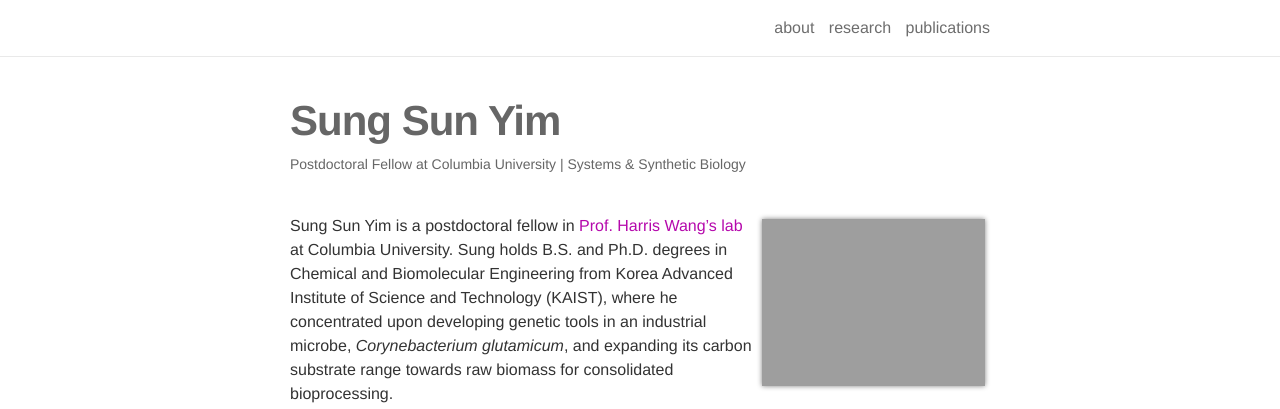
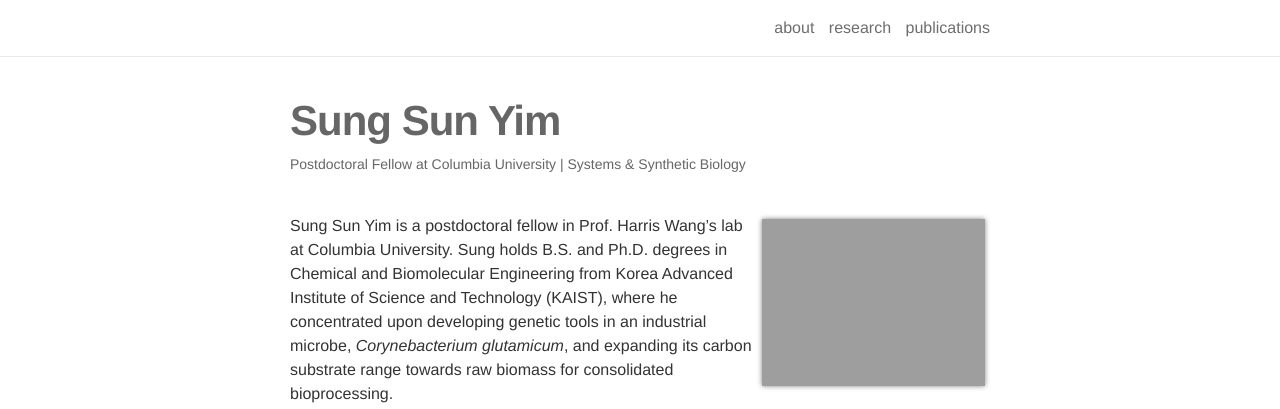
Before and after one commit to ssyim/ssyim.github.io, a Jekyll site: the page built from _pages/1_about.md, in a window 1280 px wide and 1123 px high. Shown: the top 409 px of the window. Built offline with Jekyll 4.4.1, drawn with Linux system fonts in a browser that asks for light colours; some web fonts are replaced; some of the changed lines change nothing that is shown.

Commit message:
20200417_6

```diff
--- a/_pages/1_about.md
+++ b/_pages/1_about.md
@@ -12,7 +12,7 @@ news: true
 social: true
 ---
 
-Sung Sun Yim is a postdoctoral fellow in <a href="http://wanglab.c2b2.columbia.edu/">Prof. Harris Wang's lab</a> at Columbia University. Sung holds B.S. and Ph.D. degrees in Chemical and Biomolecular Engineering from Korea Advanced Institute of Science and Technology (KAIST), where he concentrated upon developing genetic tools in an industrial microbe, <i>Corynebacterium glutamicum</i>, and expanding its carbon substrate range towards raw biomass for consolidated bioprocessing.
+Sung Sun Yim is a postdoctoral fellow in Prof. Harris Wang's lab at Columbia University. Sung holds B.S. and Ph.D. degrees in Chemical and Biomolecular Engineering from Korea Advanced Institute of Science and Technology (KAIST), where he concentrated upon developing genetic tools in an industrial microbe, <i>Corynebacterium glutamicum</i>, and expanding its carbon substrate range towards raw biomass for consolidated bioprocessing.
 
 Currently at the Wang lab, Sung is studying gene regulatory compatibility across diverse microbes to systematically expand host spectrum for synthetic biology and is also engineering cellular memory in DNA of living cells to develop living microbial diagnotics/therapeutics and living data storage devices.
 
```
Also changed, not shown: 2 other files.
